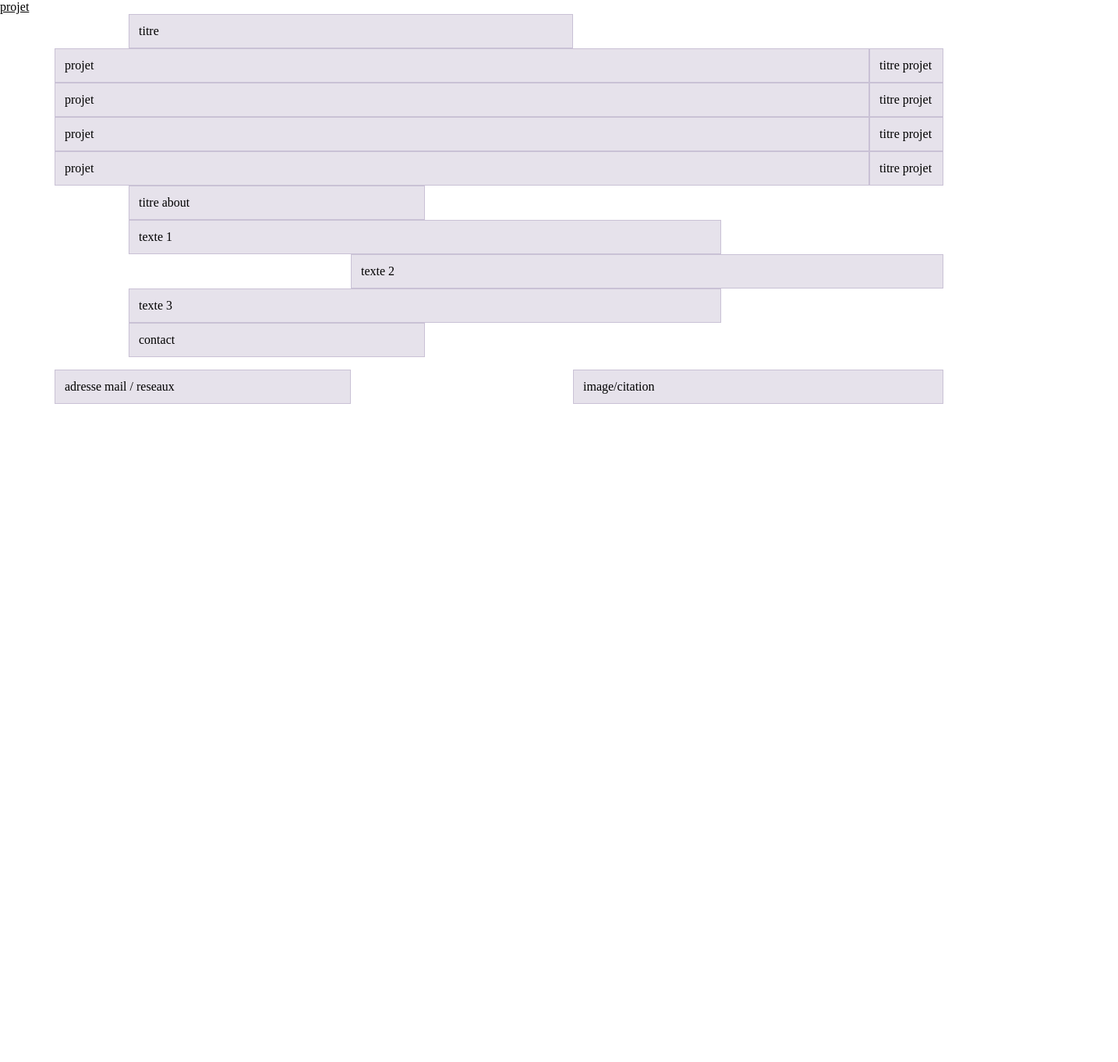
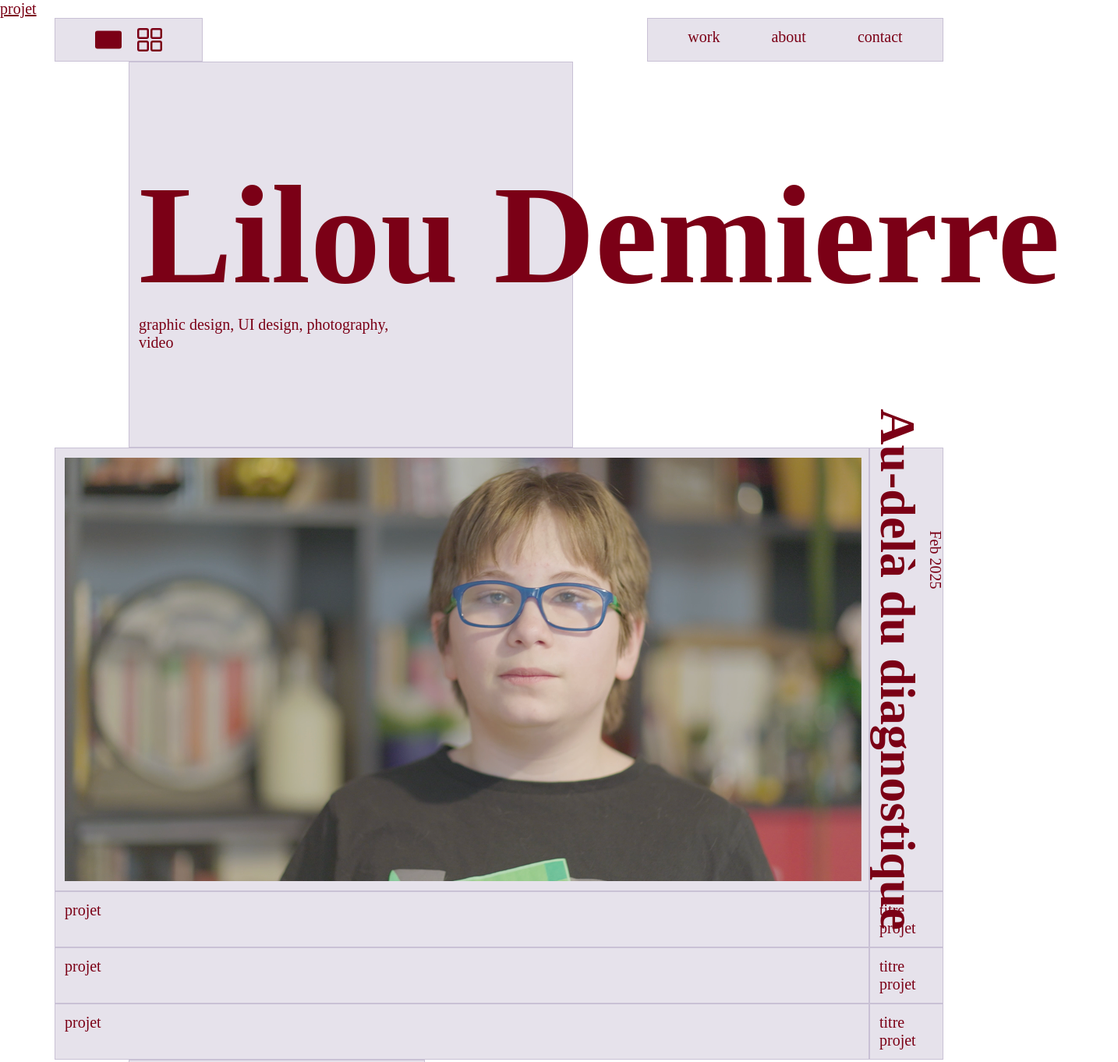
Before and after one commit to liloudemierre/site_portfolio, a website built with Parcel: page src/index.html in a window 1280 px wide. Shown: the top 1362 px of the page at 78% size, 1434 px wide, since content can reach past the window. Before the commit the page ends 800 px from the top, so only its background shows below. Built offline with nearby package versions, Linux system fonts and the light colour scheme; a web font is replaced by a local one.

Commit message:
page d'accueil element

```diff
--- a/src/index.html
+++ b/src/index.html
@@ -5,19 +5,52 @@
     <title>eikon parcel starter</title>
     <meta name="viewport" content="width=device-width, initial-scale=1.0" />
     <link rel="stylesheet" href="scss/main.scss" />
+    <link rel="stylesheet" href="https://use.typekit.net/xzm5wku.css" />
   </head>
   <body>
     <a href="documentaire.html">projet</a>
-
     <div class="container">
       <div class="row">
-        <div class="col-12 offset-xl-1 col-xl-6">titre</div>
+        <div class="col-2">
+          <div class="dispositon">
+            <div class="disposition-full">
+              <img src="image/diposition-full.svg" alt="" />
+            </div>
+            <div class="disposition-liste">
+              <img src="image/disposition-liste.svg" alt="" />
+            </div>
+          </div>
+        </div>
+        <div class="col-12 offset-xl-6 col-xl-4">
+          <div class="nav">
+            <div class="nav-work">work</div>
+            <div class="nav-about">about</div>
+            <div class="nav-contact">contact</div>
+          </div>
+        </div>
       </div>
     </div>
     <div class="container">
       <div class="row">
-        <div class="col-12 col-xl-11">projet</div>
-        <div class="col-12 col-xl-1">titre projet</div>
+        <div class="col-12 offset-xl-1 col-xl-6">
+          <div class="titre-principal">
+            <h1>Lilou Demierre</h1>
+            <p>graphic design, UI design, photography, video</p>
+          </div>
+        </div>
+      </div>
+    </div>
+    <div class="container">
+      <div class="row">
+        <div class="col-12 col-xl-11">
+          <img src="image/documentaire-image.png" alt="" />
+        </div>
+        <div class="col-12 col-xl-1">
+          <div class="projet">
+            <p class="projet-date">Feb 2025</p>
+            <h1 class="projet-titre">Au-delà du diagnostique</h1>
+          </div>
+        </div>
       </div>
     </div>
     <div class="container">
--- a/src/scss/_base.scss
+++ b/src/scss/_base.scss
@@ -12,3 +12,23 @@ img,
 video {
   display: block;
 }
+
+:root {
+  --red: #7b0016;
+  --brown: #481f08;
+  --beige: #fffcf6;
+  --pink: #ffd8df;
+  --brown-40: #481f08;
+}
+
+h1 {
+  font-family: aabak-swash;
+  font-size: 128px;
+  font-weight: 600;
+}
+
+body {
+  font-family: PF Marlet Display;
+  font-size: 20px;
+  color: var(--red);
+}
--- a/src/scss/main.scss
+++ b/src/scss/main.scss
@@ -1,9 +1,12 @@
 @import "bootstrap/scss/bootstrap-grid";
-@import "font";
 @import "base";
 @import "layout";
 @import "modules/example";
-
+@import "modules/documentaire.scss";
+@import "modules/disposition.scss";
+@import "modules/nav.scss";
+@import "modules/titre-principal.scss";
+@import "modules/projet.scss";
 .row + .row {
   margin-top: 16px;
 }
--- /dev/null
+++ b/src/scss/modules/disposition.scss
@@ -0,0 +1,6 @@
+.dispositon {
+  display: flex;
+  justify-content: space-between;
+  align-items: center;
+  padding: 0px 39px;
+}
--- /dev/null
+++ b/src/scss/modules/documentaire.scss
@@ -0,0 +1,8 @@
+.documentaire-titre {
+  color: var(--beige, #fffcf6);
+}
+
+.documentaire {
+  background-image: url("../image/documentaire-image.png");
+  background-repeat: no-repeat;
+}
--- /dev/null
+++ b/src/scss/modules/nav.scss
@@ -0,0 +1,6 @@
+.nav {
+  display: flex;
+  justify-content: center;
+  align-items: center;
+  gap: 66px;
+}
--- /dev/null
+++ b/src/scss/modules/projet.scss
@@ -0,0 +1,19 @@
+.projet {
+  white-space: nowrap;
+  transform: rotate(90deg);
+  display: flex;
+  flex-direction: column;
+  align-items: center;
+  justify-content: center;
+  height: 100%;
+}
+
+.projet-titre {
+  font-size: 64px;
+}
+
+.col-xl-1 {
+  display: flex;
+  align-items: center;
+  justify-content: center;
+}
--- /dev/null
+++ b/src/scss/modules/titre-principal.scss
@@ -0,0 +1,13 @@
+h1 {
+  font-size: 180px;
+  white-space: nowrap;
+}
+
+p {
+  width: 356px;
+}
+
+.titre-principal {
+  margin-top: 106px;
+  margin-bottom: 110px;
+}
```
Also changed, not shown: src/documentaire.html (+24 -7 lines), src/image/diposition-full.svg (added), src/image/disposition-liste.svg (added), src/image/documentaire-image.png (added), src/scss/_font.scss (deleted).
